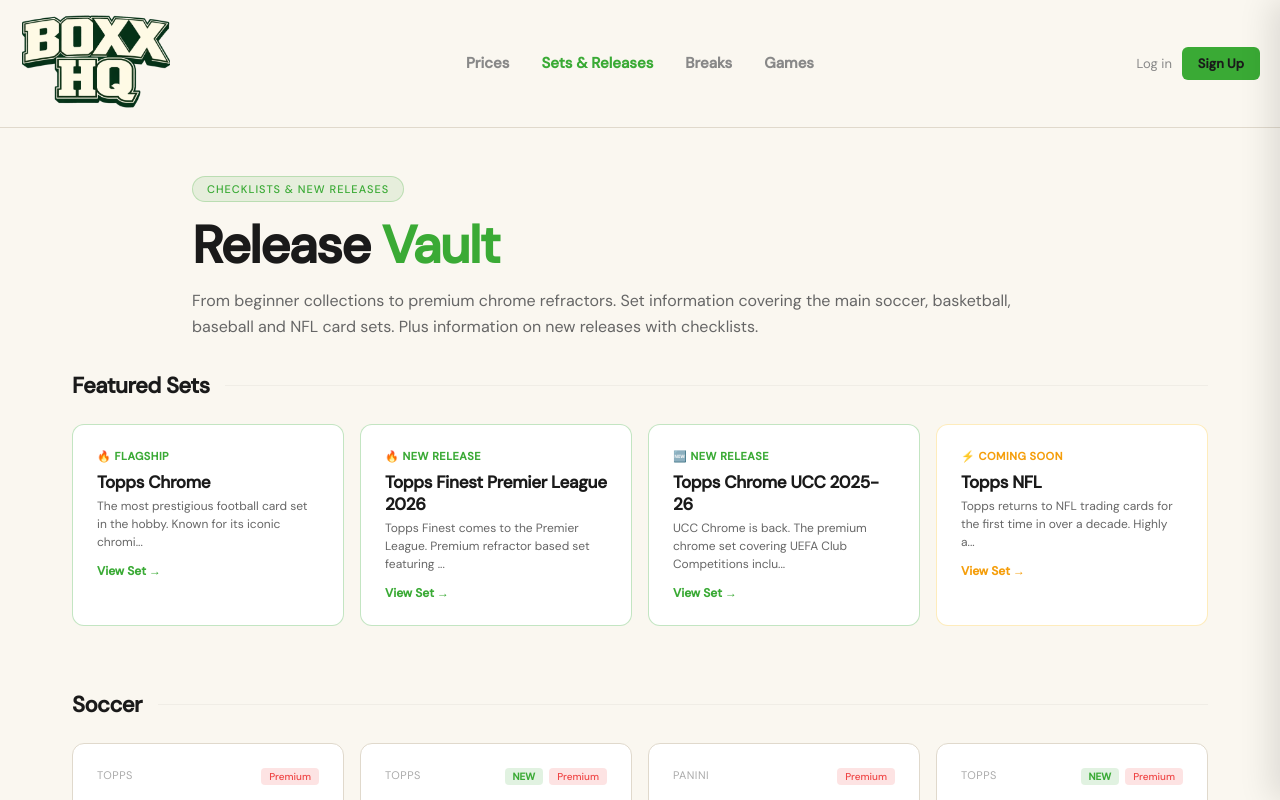
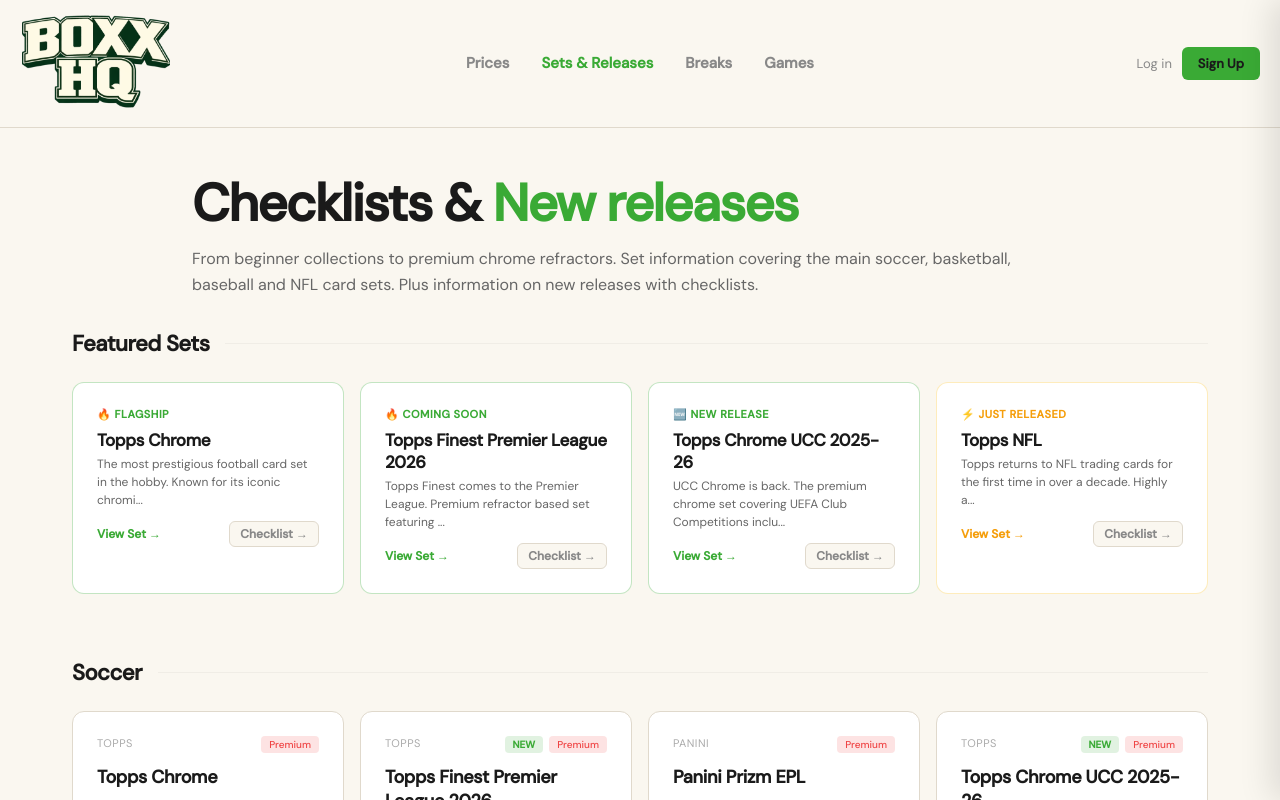
Before and after one commit to BoxxondMike/Boxxond, a Next.js app: page /sets in a window 1280 px wide. Shown: the top 800 px of the page. Built offline with nearby package versions, Linux system fonts and the light colour scheme; no server answers.

Commit message:
updated featured sets with new info

```diff
--- a/app/sets/page.tsx
+++ b/app/sets/page.tsx
@@ -144,7 +144,7 @@ const sports: Sport[] = [
         difficulty: 'Premium',
         tags: ['Chrome', 'Rookies', 'Topps Comeback'],
         status: 'coming-soon',
-        checklistUrl: 'https://www.checklistinsider.com/2024-topps-chrome-football',
+        checklistUrl: 'https://cdn.shopify.com/s/files/1/0662/9749/5709/files/2025_Chrome_Football_Checklist_040826.pdf?v=1775678965',
       },
     ],
   },
@@ -233,11 +233,9 @@ export default function SetsPage() {
      <Nav activePage="sets" />
 
       <div style={{ padding: "3rem 2rem 2rem", maxWidth: "960px", margin: "0 auto" }}>
-        <div style={{ display: "inline-block", background: "rgba(58,170,53,0.1)", border: "1px solid rgba(58,170,53,0.25)", color: "#3aaa35", fontSize: "11px", fontWeight: 500, padding: "5px 14px", borderRadius: "20px", marginBottom: "1rem", letterSpacing: "1px", textTransform: "uppercase" }}>
-          Checklists & New Releases
-        </div>
+
         <h1 style={{ fontFamily: "var(--font-dm-sans)", fontWeight: 800, fontSize: "clamp(32px, 5vw, 52px)", letterSpacing: "-1.5px", margin: "0 0 1rem", lineHeight: 1.05 }}>
-  Release <span style={{ color: "#3aaa35" }}>Vault</span>
+  Checklists &<span style={{ color: "#3aaa35" }}> New releases</span>
 </h1>
         <p style={{ color: "#666", fontSize: "16px", lineHeight: 1.6, maxWidth: "850px", margin: 0 }}>
           From beginner collections to premium chrome refractors.  Set information covering the main soccer, basketball, baseball and NFL card sets.
@@ -253,9 +251,9 @@ export default function SetsPage() {
   <div style={{ display: "grid", gridTemplateColumns: "repeat(auto-fill, minmax(220px, 1fr))", gap: "16px", alignItems: "stretch"}}>
     {[
       { slug: 'topps-chrome', label: '🔥 Flagship', color: '#3aaa35' },
-      { slug: 'topps-finest-premier-league-2026', label: '🔥 New Release', color: '#3aaa35' },
+      { slug: 'topps-finest-premier-league-2026', label: '🔥 Coming Soon', color: '#3aaa35' },
       { slug: 'topps-chrome-ucc-2526', label: '🆕 New Release', color: '#3aaa35' },
-      { slug: 'topps-nfl', label: '⚡ Coming Soon', color: '#f59e0b' },
+      { slug: 'topps-nfl', label: '⚡ Just Released', color: '#f59e0b' },
     ].map(({ slug, label, color }) => {
       const set = sports.flatMap(s => s.sets).find(s => s.slug === slug);
       if (!set) return null;
@@ -268,7 +266,16 @@ export default function SetsPage() {
             <div style={{ fontSize: "11px", fontWeight: 700, color, marginBottom: "8px", textTransform: "uppercase" as const, letterSpacing: "0.5px" }}>{label}</div>
             <div style={{ fontWeight: 700, fontSize: "17px", color: "#1a1a1a", marginBottom: "4px", letterSpacing: "-0.3px" }}>{set.name}</div>
             <div style={{ fontSize: "12px", color: "#666", lineHeight: 1.5, marginBottom: "12px" }}>{set.description.slice(0, 80)}...</div>
-            <div style={{ fontSize: "12px", color, fontWeight: 600 }}>View Set →</div>
+            <div style={{ display: "flex", justifyContent: "space-between", alignItems: "center", marginTop: "auto" }}>
+  <div style={{ fontSize: "12px", color, fontWeight: 600 }}>View Set →</div>
+  {set.checklistUrl && (
+    <a href={set.checklistUrl} target="_blank" rel="noopener noreferrer"
+      onClick={e => e.stopPropagation()}
+      style={{ fontSize: "12px", color: "#888", fontWeight: 600, textDecoration: "none", background: "#faf7f0", padding: "4px 10px", borderRadius: "6px", border: "1px solid #e0d9cc" }}>
+      Checklist →
+    </a>
+  )}
+</div>
           </div>
         </Link>
       );
```
